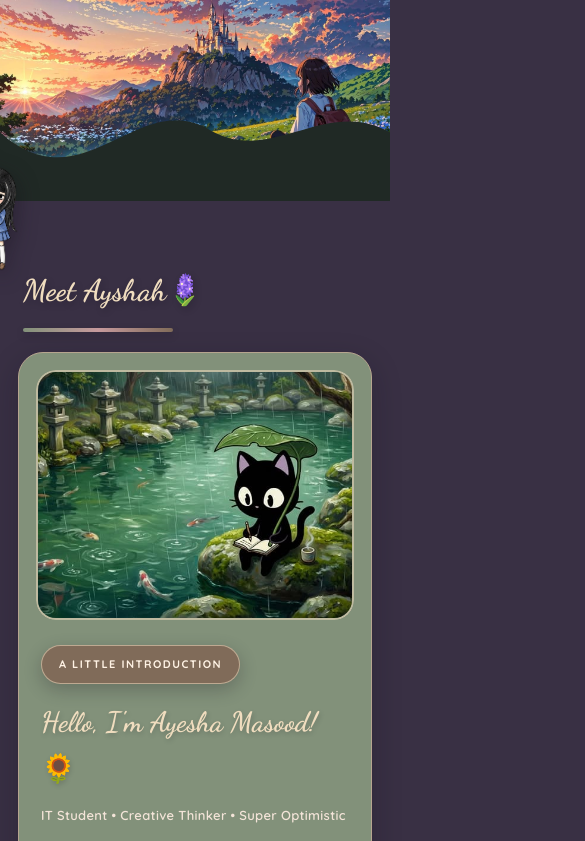
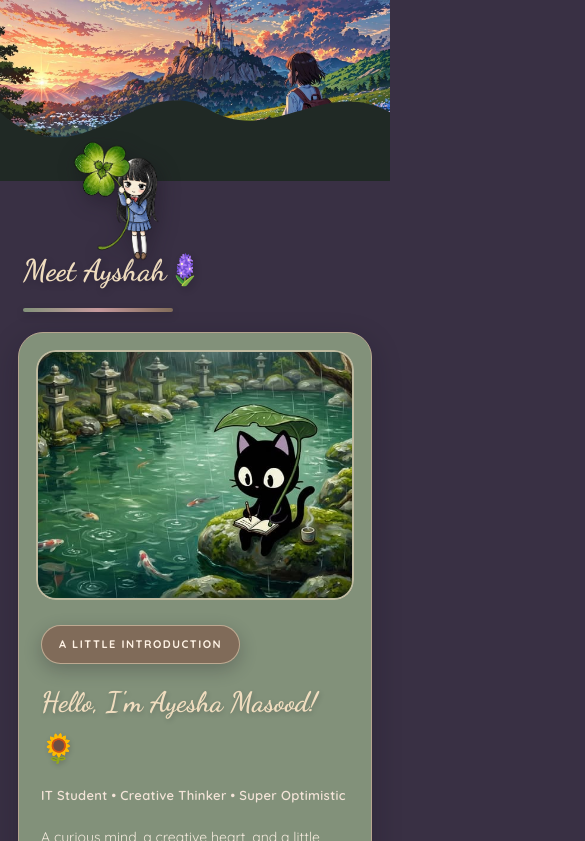
Before and after one commit to ayshaxh07-max/Ayeshah-Portfolio, a plain HTML site: page index.html in a window 390 px wide. Shown: the top 841 px of the page, 585 px wide, since content can reach past the window. Drawn offline with Linux system fonts and the light colour scheme.

Commit message:
Improve mobile avatar size

```diff
--- a/css/style.css
+++ b/css/style.css
@@ -94,11 +94,16 @@ h4 {
 
 .profile-avatar {
     position: absolute;
-    top: -115px;
-    left: 10px;
+    top: -20px;
+    left: 5px;
+
     z-index: 5;
-    width: 200px;
-    height: 195px;
+
+
+    width: 140px;
+    height: 140px;
+
+
     overflow: visible;
     background: transparent;
     border: none;
@@ -133,9 +138,9 @@ h4 {
 @media (max-width: 600px) {
     .profile-avatar {
         width: 100px;
-        height: 150px;
-        top: -200px;
-        left: 10%;
+        height: 100px;
+        top: -155px;
+        left: 50%;
         transform: translateX(-50%);
     }
 
@@ -660,7 +665,7 @@ h4 {
 @media (max-width: 600px) {
 
     .top-banner {
-        height: 200px;
+        height: 180px;
     }
 
     .dashboard-container {
@@ -676,7 +681,7 @@ h4 {
     }
 
     .profile-avatar {
-        top: -50px;
+        top: -40px;
         width: 1500px;
         height: 150px;
     }
```
